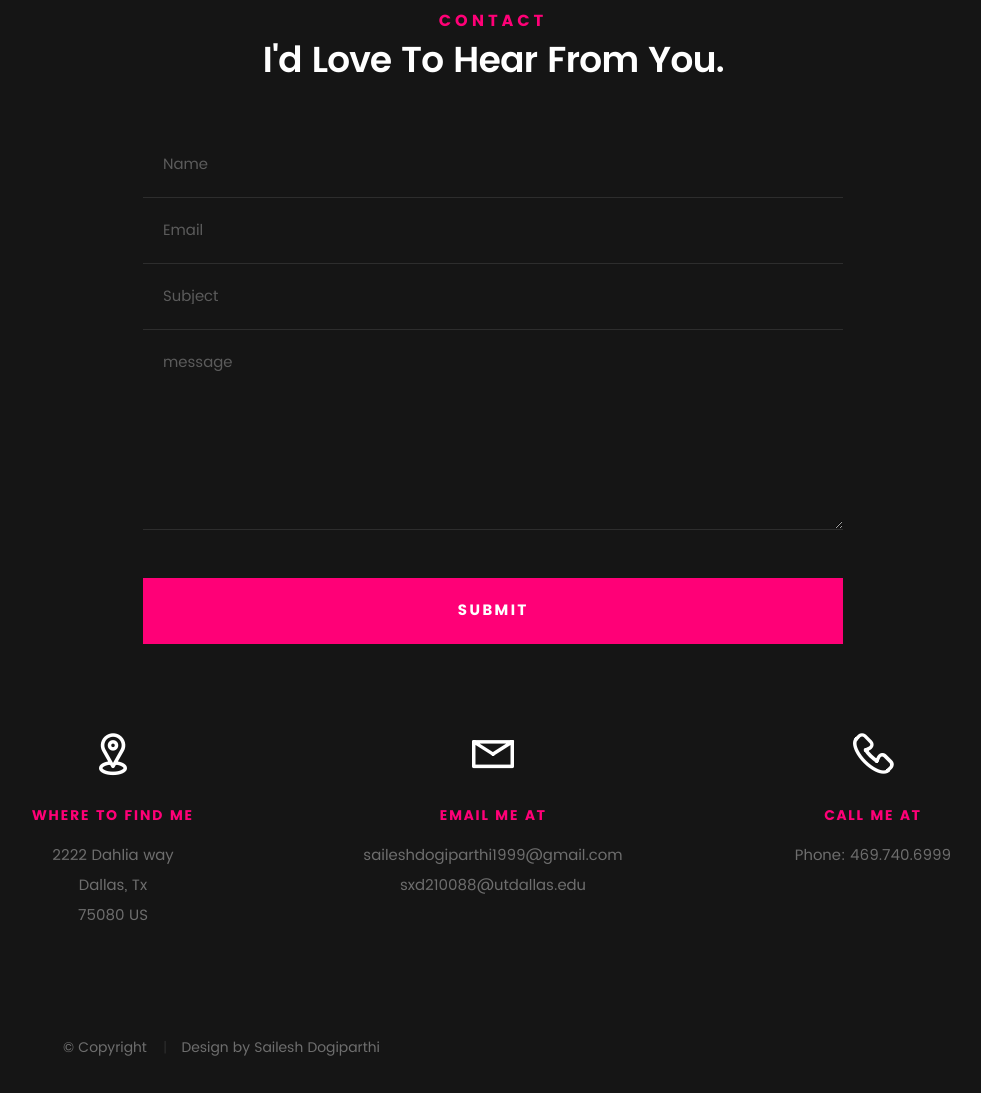
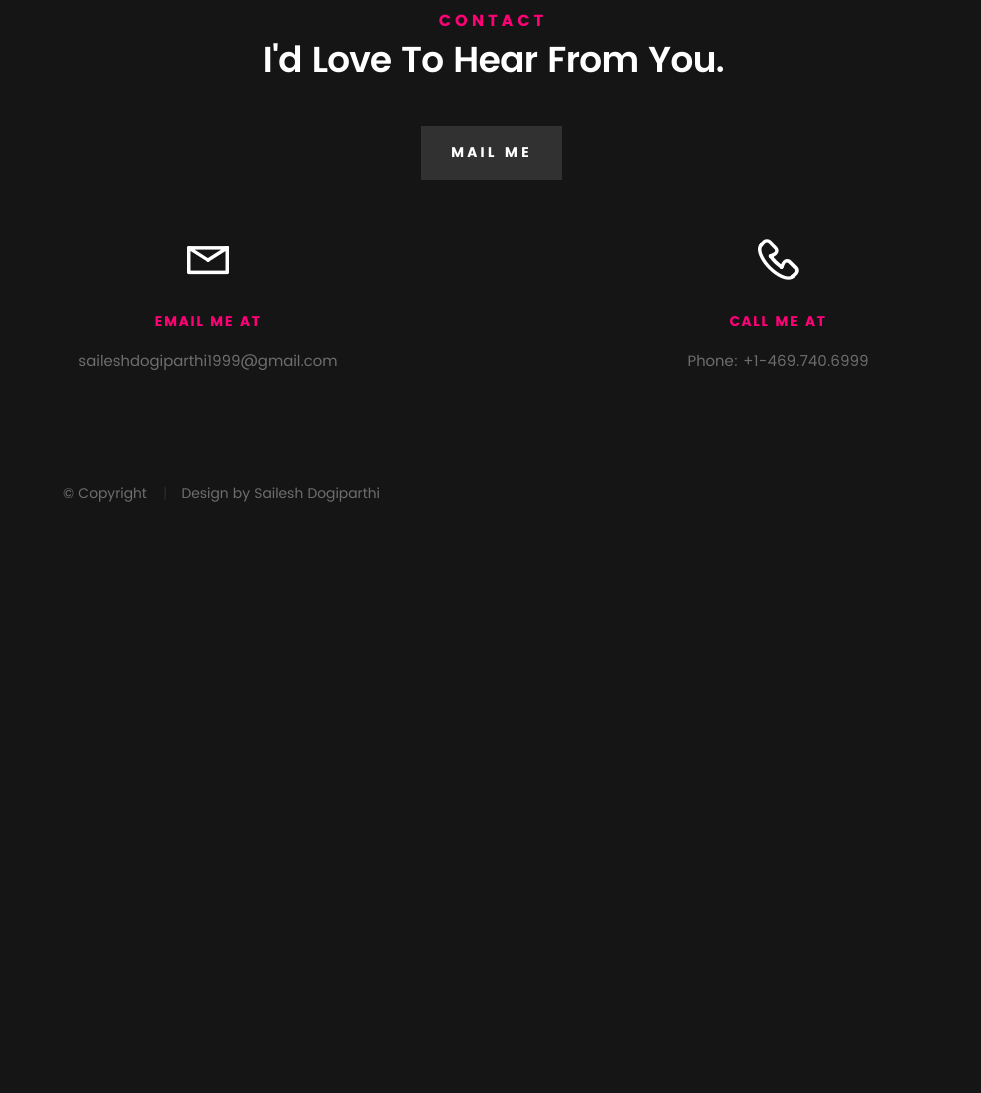
Before and after one commit to Sailesh26599/Portfolio, a plain HTML site: page index.html in a window 1280 px wide. Shown: the part 4640-5733 px from the top of the page, without its empty margins (147-1128 px from the left). After the commit the page ends 5179 px from the top, so only its background shows below. Drawn offline with Linux system fonts and the light colour scheme; files whose address does not match are found by name.

Commit message:
Update index.html

```diff
--- a/index.html
+++ b/index.html
@@ -402,27 +402,33 @@
 
 
 
-   <!-- contact
-   ================================================== -->
+
+
+
+
+
+
+
+
 	<section id="contact">
 
 		<div class="row section-intro">
    		<div class="col-twelve">
 
    			<h5>Contact</h5>
-   			<h1>I'd Love To Hear From You.</h1>
-
+   			<h1>I'd Love To Hear From You.</h1><br>
+			<a class="button button-primary" href="https://mail.google.com/mail/u/0/?view=cm&fs=1&to=saileshdogiparthi1999@gmail.com&tf=1" title="Hello">Mail Me</a>
    			<!-- <p class="lead">Lorem ipsum Do commodo in proident enim in dolor cupidatat adipisicing dolore officia nisi aliqua incididunt Ut veniam lorem ipsum Consectetur ut in in eu do.</p> -->
 
    		</div>
    	</div> <!-- /section-intro -->
 
-   	<div class="row contact-form">
+<!--    	<div class="row contact-form">
 
-   		<div class="col-twelve">
+   		<div class="col-twelve"> -->
 
             <!-- form -->
-            <form name="contactForm" id="contactForm" method="post" action="">
+     <!--        <form name="contactForm" id="contactForm" method="post" action="">
       			<fieldset>
 
                   <div class="form-field">
@@ -450,39 +456,25 @@
                   </div>
 
       			</fieldset>
-      		</form> <!-- Form End -->
+      		</form> --> <!-- Form End -->
 
             <!-- contact-warning -->
-            <div id="message-warning">
-            </div>
+           <!--  <div id="message-warning">
+            </div>    -->
             <!-- contact-success -->
-      		<div id="message-success">
+      		<!-- <div id="message-success">
                <i class="fa fa-check"></i>Your message was sent, thank you!<br>
       		</div>
 
-         </div> <!-- /col-twelve -->
+         </div> --> <!-- /col-twelve -->
 
-   	</div> <!-- /contact-form -->
+   				<!--	</div>  /contact-form -->
 
    	<div class="row contact-info">
 
-   		<div class="col-four tab-full">
 
-   			<div class="icon">
-   				<i class="icon-pin"></i>
-   			</div>
 
-   			<h5>Where to find me</h5>
-
-   			<p>
-            2222 Dahlia way<br>
-            Dallas, Tx<br>
-            75080 US
-            </p>
-
-   		</div>
-
-   		<div class="col-four tab-full collapse">
+   		<div class="col-six tab-full collapse">
 
    			<div class="icon">
    				<i class="icon-mail"></i>
@@ -490,13 +482,11 @@
 
    			<h5>Email Me At</h5>
 
-   			<p>saileshdogiparthi1999@gmail.com<br>
-			   	sxd210088@utdallas.edu
-			   </p>
+   			<p>saileshdogiparthi1999@gmail.com </p>
 
    		</div>
 
-   		<div class="col-four tab-full">
+   		<div class="col-six tab-full">
 
    			<div class="icon">
    				<i class="icon-phone"></i>
@@ -504,13 +494,13 @@
 
    			<h5>Call Me At</h5>
 
-   			<p>Phone: 469.740.6999</p>
+   			<p>Phone: +1-469.740.6999</p>
 
    		</div>
 
-   	</div> <!-- /contact-info -->
+   	</div> <! /contact-info >
 
-	</section> <!-- /contact -->
+	</section>
 
 
    <!-- footer
```
